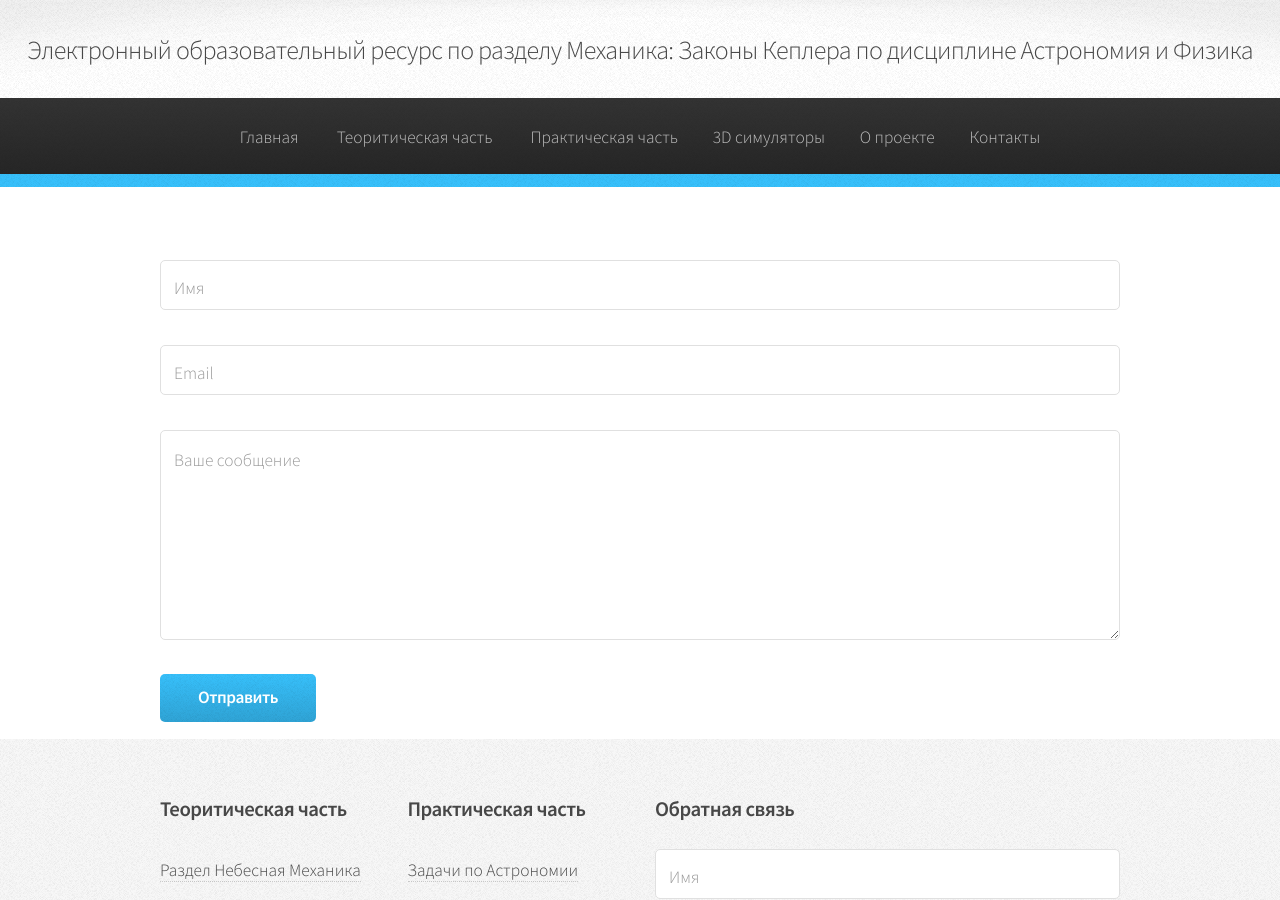
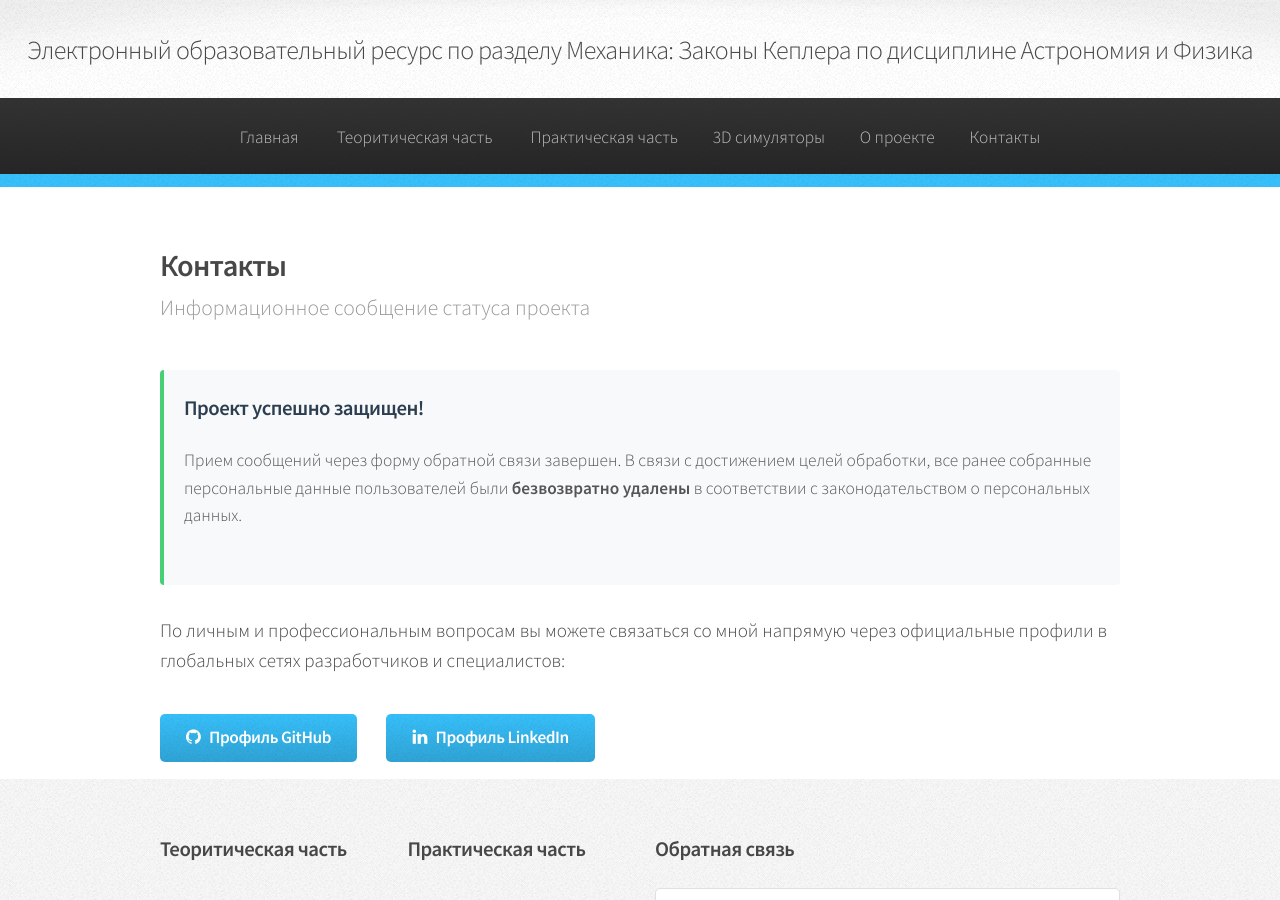
Before and after one commit to VlPop/VlPop.github.io, a Jekyll site: the page built from Contacts.html, in a window 1280 px wide and 900 px high. Built offline with Jekyll 4.4.1, drawn with Linux system fonts in a browser that asks for light colours.

Commit message:
Update Contacts.html

```diff
--- a/Contacts.html
+++ b/Contacts.html
@@ -9,30 +9,31 @@ layout: default
 			<div id="content">
 
 				<!-- Content -->
-
 					<article>
 						<header>
-							<h2></h2>
-							<p></p>
+							<h2>Контакты</h2>
+							<p>Информационное сообщение статуса проекта</p>
 						</header>
 
-						<!DOCTYPE html>
-<html>
-<head>
+						<div style="background: #f7f9fa; border-left: 4px solid #47cf73; padding: 20px; margin-bottom: 30px; border-radius: 4px;">
+							<h3 style="color: #2c3e50; margin-top: 0;">Проект успешно защищен!</h3>
+							<p style="line-height: 1.6; color: #555;">
+								Прием сообщений через форму обратной связи завершен. В связи с достижением целей обработки, все ранее собранные персональные данные пользователей были <strong>безвозвратно удалены</strong> в соответствии с законодательством о персональных данных.
+							</p>
+						</div>
 
-</head>
-<body>
-    <form method="post" action="//formspree.io/pov.post.2014@ya.ru">
-        <input type="hidden" name="_next" value="/thanks" />
-        <input type="hidden" name="_subject" value="Сообщение с моего сайта" />
-        <input type="text" name="_gotcha" style="display:none" />
-        <p><input type="text" name="Имя" required placeholder="Имя" /></p>
-        <p><input type="email" name="email" required placeholder="Email" /></p>
-        <p><textarea name="Сообщение" required placeholder="Ваше сообщение" rows="7"></textarea></p>
-        <input type="submit" value="Отправить" />
-    </form>
-</body>
-</html>
+						<p style="font-size: 1.1em; line-height: 1.6;">
+							По личным и профессиональным вопросам вы можете связаться со мной напрямую через официальные профили в глобальных сетях разработчиков и специалистов:
+						</p>
+
+						<ul class="actions" style="margin-top: 20px;">
+							<li>
+								<a href="https://github.com" class="button icon fa-github" target="_blank" rel="noopener noreferrer">Профиль GitHub</a>
+							</li>
+							<li>
+								<a href="https://linkedin.com" class="button icon fa-linkedin" target="_blank" rel="noopener noreferrer">Профиль LinkedIn</a>
+							</li>
+						</ul>
 					</article>
 
 			</div>
```
